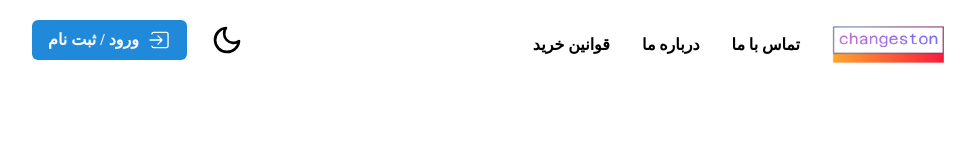
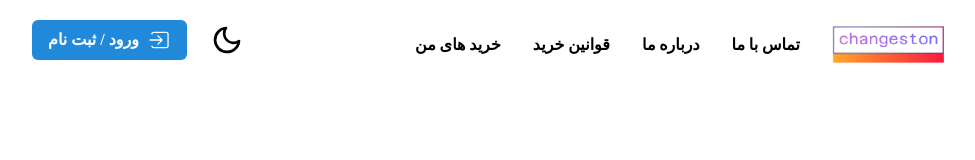
Before and after one commit to mtighorbani/Changeston, a Next.js app: page /paymentverify/1 in a window 1280 px wide. Shown: the top 160 px of the page, without its empty margins (144-1119 px from the left). Built offline with nearby package versions, Linux system fonts and the light colour scheme; no server answers.

Commit message:
feat: add myPurchase page

```diff
--- a/components/LogInButton.tsx
+++ b/components/LogInButton.tsx
@@ -90,7 +90,7 @@ const LogInButton = () => {
             onClick={handleCloseLogoutModal}
             className="rounded-md font-[BMitra] "
           >
-            پشیمان شدم
+            خیر
           </Button>,
           <Button
             key={"submit"}
@@ -98,19 +98,19 @@ const LogInButton = () => {
             onClick={LogOutHandler}
             className="transition hover:outline bg-[#2089DA]   text-white hover:outline-[#5a8dee] button hover:bg-white hover:text-[#5a8dee] hover:font-extrabold  rounded-md font-[BMitra] font-bold "
           >
-            بله!خارج می شوم
+            بله! خارج می شوم
           </Button>,
         ]}
       ></Modal>
       <div>
         {auth?.isAuthenticated ? (
-          <Button
+
+          <button
             onClick={handleOpenLogoutModal}
-            loading={pendingLogOut}
             className="max-sm:hidden  transition duration-300  sm:font-size-[6px] ease-in-out flex hover:outline bg-[#2089DA]   text-white hover:outline-[#5a8dee] button hover:bg-white hover:text-[#5a8dee] hover:font-extrabold max-sm:py-2 max-sm:px-3 py-2 px-4 rounded-md font-[BMitra] font-bold "
           >
             خروج
-          </Button>
+          </button>
         ) : (
           <button
             onClick={OpenLoginHandler}
--- a/components/Navbar.tsx
+++ b/components/Navbar.tsx
@@ -91,6 +91,9 @@ const Navbar = () => {
           <span className="px-4 max-sm:hidden pt-3 ">
             <a href="/rules">قوانین خرید</a>
           </span>
+          <span className="px-4 max-sm:hidden pt-3 ">
+            <a href="/myPurchase">خرید های من</a>
+          </span>
         </div>
       </div>
       {/* <div className="w-5/6 h-1 bg-gray-500 m-auto"/> */}
```
Also changed, not shown: app/myPurches/myPurchase.tsx (renamed from app/myPurches/myPurches.tsx).
